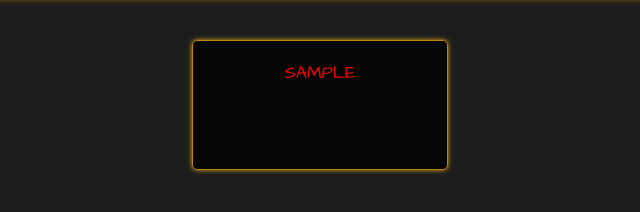
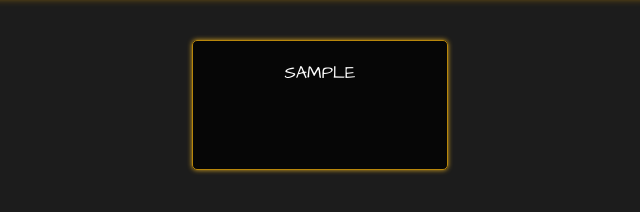
Before and after one commit to imohitpatel/ToDo-WebApp, a website: page index.html in a window 1280 px wide. Both pictures are taken after typing "Sample" into the empty fields and a click on the button "ADD". Shown: the part 330-542 px from the top of the page, 320-960 px from the left. Drawn offline with nearby package versions, Linux system fonts and the light colour scheme; a web font is replaced by a local one.

Commit message:
Update main.css

```diff
--- a/main.css
+++ b/main.css
@@ -136,7 +136,7 @@ button:hover {
     font-size: 22px;
     font-weight: 300;
     box-shadow: 0 0 5px goldenrod;
-    color: #FC0303;
+    color: #FFFFFF;
     text-transform: uppercase;
     /* Shadow */
     width: 20vw;
```
